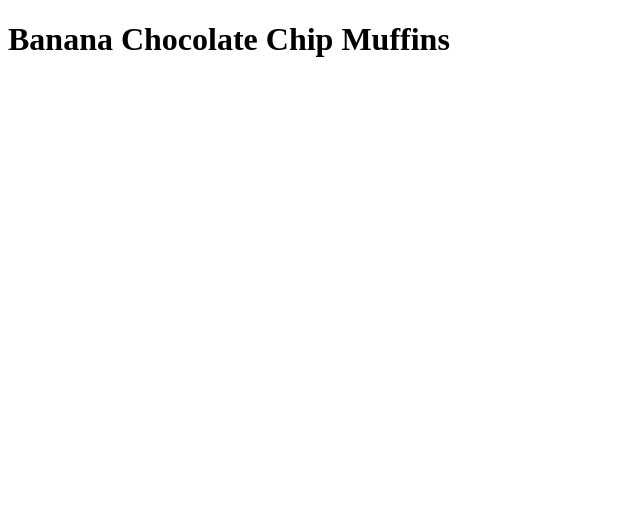
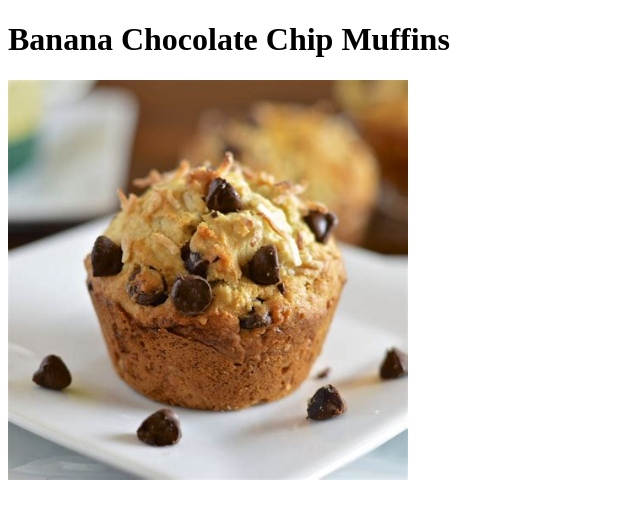
Before and after one commit to jchambers26/recipes, a plain HTML site: page recipes/banana_chocolate_muffins.html in a window 1280 px wide. Shown: the whole page, without its empty margins (0-640 px from the left). Drawn offline with Linux system fonts and the light colour scheme.

Commit message:
add muffin image

```diff
--- a/recipes/banana_chocolate_muffins.html
+++ b/recipes/banana_chocolate_muffins.html
@@ -7,5 +7,8 @@
     </head>
     <body>
         <h1>Banana Chocolate Chip Muffins</h1>
+        <img src="../images/muffins.jpg"
+        width="400"
+        height="400">
     </body>
 </html>
```
Also changed, not shown: images/muffins.jpg (added).
